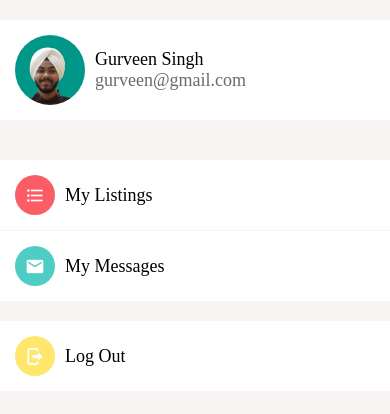
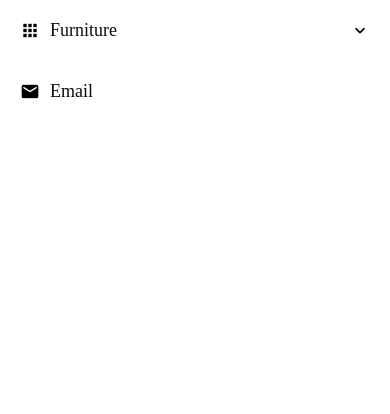
Before and after one commit to Gurveen-Singh/SellIt, a React Native app: screen / in a window 390 px wide. Shown: the top 414 px of the page. Built offline with nearby package versions, Linux system fonts and the light colour scheme.

Commit message:
Implemented Input Components

```diff
--- a/App.js
+++ b/App.js
@@ -1,11 +1,43 @@
-import React from "react";
-
+import React, { useState } from "react";
+import { Switch } from "react-native";
 import Screen from "./app/components/Screen";
 import Icon from "./app/components/Icon";
 import ListItem from "./app/components/ListItem";
 import AccountScreen from "./app/screens/AccountScreen";
 import ListingsScreen from "./app/screens/ListingsScreen";
+import AppTextInput from "./app/components/AppTextInput";
+import AppPicker from "./app/components/AppPicker";
 
+const categories = [
+  {
+    label: "Furniture",
+    value: 1,
+  },
+  {
+    label: "Clothing",
+    value: 2,
+  },
+  {
+    label: "Electronics",
+    value: 3,
+  },
+];
 export default function App() {
-  return <AccountScreen />;
+  const [firstName, setFirstName] = useState("");
+  const [isNew, setIsNew] = React.useState(false);
+  const [category, setCategory] = useState(categories[0]);
+
+  return (
+    <Screen>
+      {/* <Switch value={isNew} onValueChange={(newValue) => setIsNew(newValue)} /> */}
+      <AppPicker
+        icon="apps"
+        placeholder="Category"
+        selectedItem={category}
+        onSelectItem={(item) => setCategory(item)}
+        items={categories}
+      />
+      <AppTextInput icon="email" placeholder="Email" />
+    </Screen>
+  );
 }
--- /dev/null
+++ b/app/components/AppPicker.js
@@ -0,0 +1,81 @@
+import React, { useState } from "react";
+import {
+  View,
+  StyleSheet,
+  TouchableWithoutFeedback,
+  Modal,
+  Button,
+  FlatList,
+} from "react-native";
+import { MaterialCommunityIcons } from "@expo/vector-icons";
+
+import Screen from "./Screen";
+import defaultStyles from "../config/styles";
+import AppText from "./AppText";
+import PickerItem from "./PickerItem";
+
+function AppPicker({ icon, items, placeholder, onSelectItem, selectedItem }) {
+  const [modalVisible, setModalVisible] = useState(false);
+  return (
+    <React.Fragment>
+      <TouchableWithoutFeedback onPress={() => setModalVisible(true)}>
+        <View style={styles.container}>
+          {icon && (
+            <MaterialCommunityIcons
+              name={icon}
+              size={20}
+              color={defaultStyles.medium}
+              style={styles.icon}
+            />
+          )}
+          <AppText style={styles.text}>
+            {selectedItem ? selectedItem.label : placeholder}
+          </AppText>
+          <MaterialCommunityIcons
+            name="chevron-down"
+            size={20}
+            color={defaultStyles.medium}
+          />
+        </View>
+      </TouchableWithoutFeedback>
+      <Modal visible={modalVisible} animationType="slide">
+        <Screen>
+          <Button title="Close" onPress={() => setModalVisible(false)} />
+          <FlatList
+            data={items}
+            keyExtractor={(item) => item.value.toString()}
+            renderItem={({ item }) => (
+              <PickerItem
+                label={item.label}
+                onPress={() => {
+                  setModalVisible(false);
+                  onSelectItem(item);
+                }}
+              />
+            )}
+          />
+        </Screen>
+      </Modal>
+    </React.Fragment>
+  );
+}
+
+const styles = StyleSheet.create({
+  container: {
+    backgroundColor: defaultStyles.light,
+    borderRadius: 25,
+    flexDirection: "row",
+    padding: 10,
+    marginVertical: 10,
+    marginHorizontal: 10,
+    alignItems: "center",
+  },
+  icon: {
+    marginRight: 10,
+  },
+  text: {
+    flex: 1,
+  },
+});
+
+export default AppPicker;
--- a/app/components/AppText.js
+++ b/app/components/AppText.js
@@ -1,15 +1,10 @@
-import React from "react";
-import { Text, StyleSheet, Platform } from "react-native";
+import React, { useState } from "react";
+import { Text } from "react-native";
+
+import defaultStyles from "../config/styles";
 
 function AppText({ children, style }) {
-  return <Text style={[styles.text, style]}>{children}</Text>;
+  return <Text style={[defaultStyles.text, style]}>{children}</Text>;
 }
 
-const styles = StyleSheet.create({
-  text: {
-    fontSize: 18,
-    fontFamily: Platform.OS === "android" ? "Roboto" : "Avenir",
-  },
-});
-
 export default AppText;
--- /dev/null
+++ b/app/components/AppTextInput.js
@@ -0,0 +1,38 @@
+import React from "react";
+import { View, StyleSheet, TextInput, Platform } from "react-native";
+import { MaterialCommunityIcons } from "@expo/vector-icons";
+
+import defaultStyles from "../config/styles";
+
+function AppTextInput({ icon, ...otherProps }) {
+  return (
+    <View style={styles.container}>
+      {icon && (
+        <MaterialCommunityIcons
+          name={icon}
+          size={20}
+          color={defaultStyles.medium}
+          style={styles.icon}
+        />
+      )}
+      <TextInput style={defaultStyles.text} {...otherProps} />
+    </View>
+  );
+}
+
+const styles = StyleSheet.create({
+  container: {
+    backgroundColor: defaultStyles.light,
+    borderRadius: 25,
+    flexDirection: "row",
+    padding: 10,
+    marginVertical: 10,
+    marginHorizontal: 10,
+    alignItems: "center",
+  },
+  icon: {
+    marginRight: 10,
+  },
+});
+
+export default AppTextInput;
--- /dev/null
+++ b/app/components/PickerItem.js
@@ -0,0 +1,19 @@
+import React from "react";
+import { TouchableOpacity, StyleSheet } from "react-native";
+import AppText from "./AppText";
+
+function PickerItem({ label, onPress }) {
+  return (
+    <TouchableOpacity onPress={onPress}>
+      <AppText style={styles.text}>{label}</AppText>
+    </TouchableOpacity>
+  );
+}
+
+const styles = StyleSheet.create({
+  text: {
+    padding: 20,
+  },
+});
+
+export default PickerItem;
--- a/app/config/colors.js
+++ b/app/config/colors.js
@@ -5,5 +5,6 @@
   white: "#fff",
   medium: "#6e6969",
   light: "#f8f4f4",
+  dark: "#0c0c0c",
   danger: "#ff5252",
 };
--- /dev/null
+++ b/app/config/styles.js
@@ -0,0 +1,11 @@
+import { Platform } from "react-native";
+import colors from "./colors";
+
+export default {
+  colors,
+  text: {
+    fontSize: 18,
+    fontFamily: Platform.OS === "android" ? "Roboto" : "Avenir",
+    color: colors.dark,
+  },
+};
```
